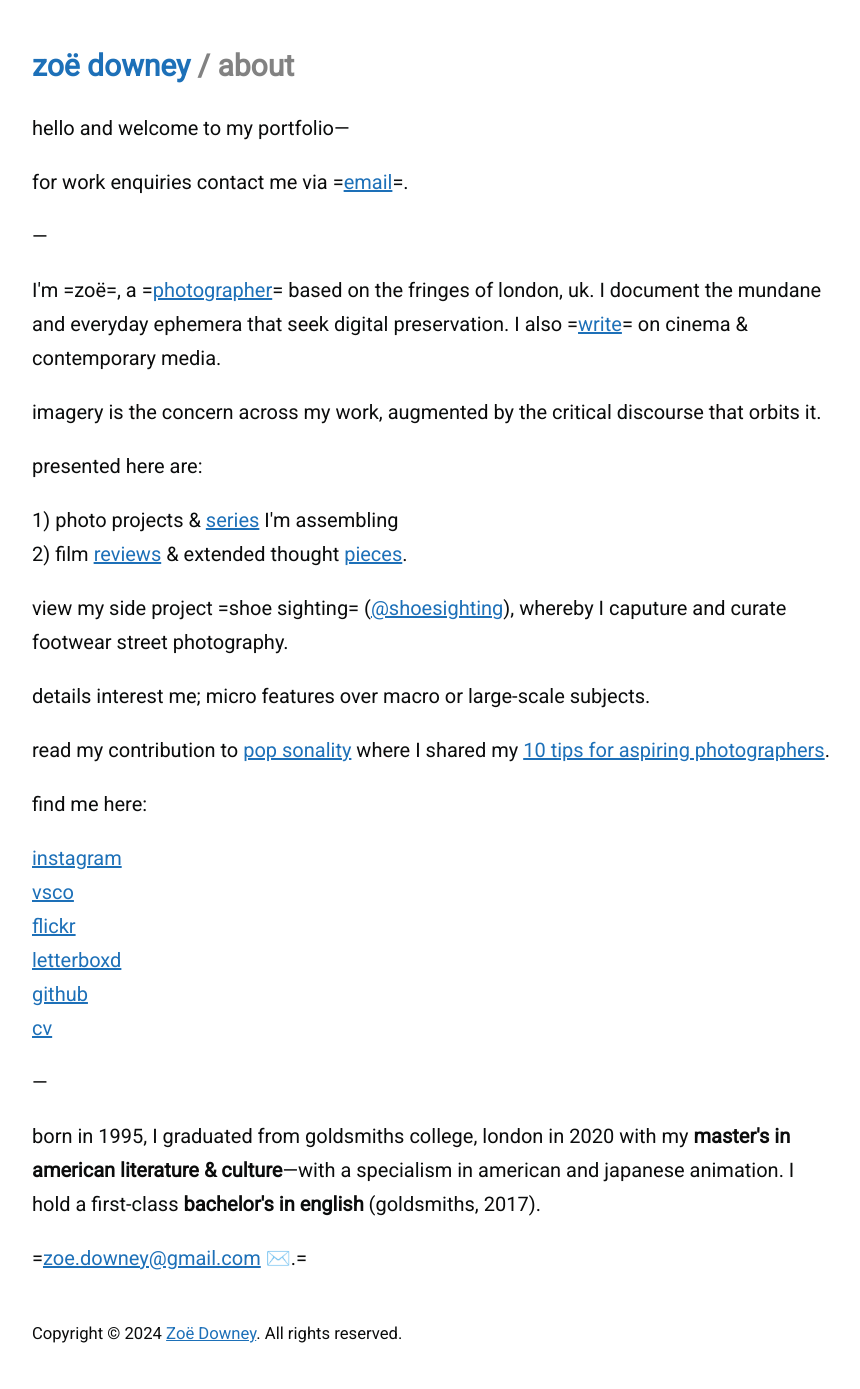
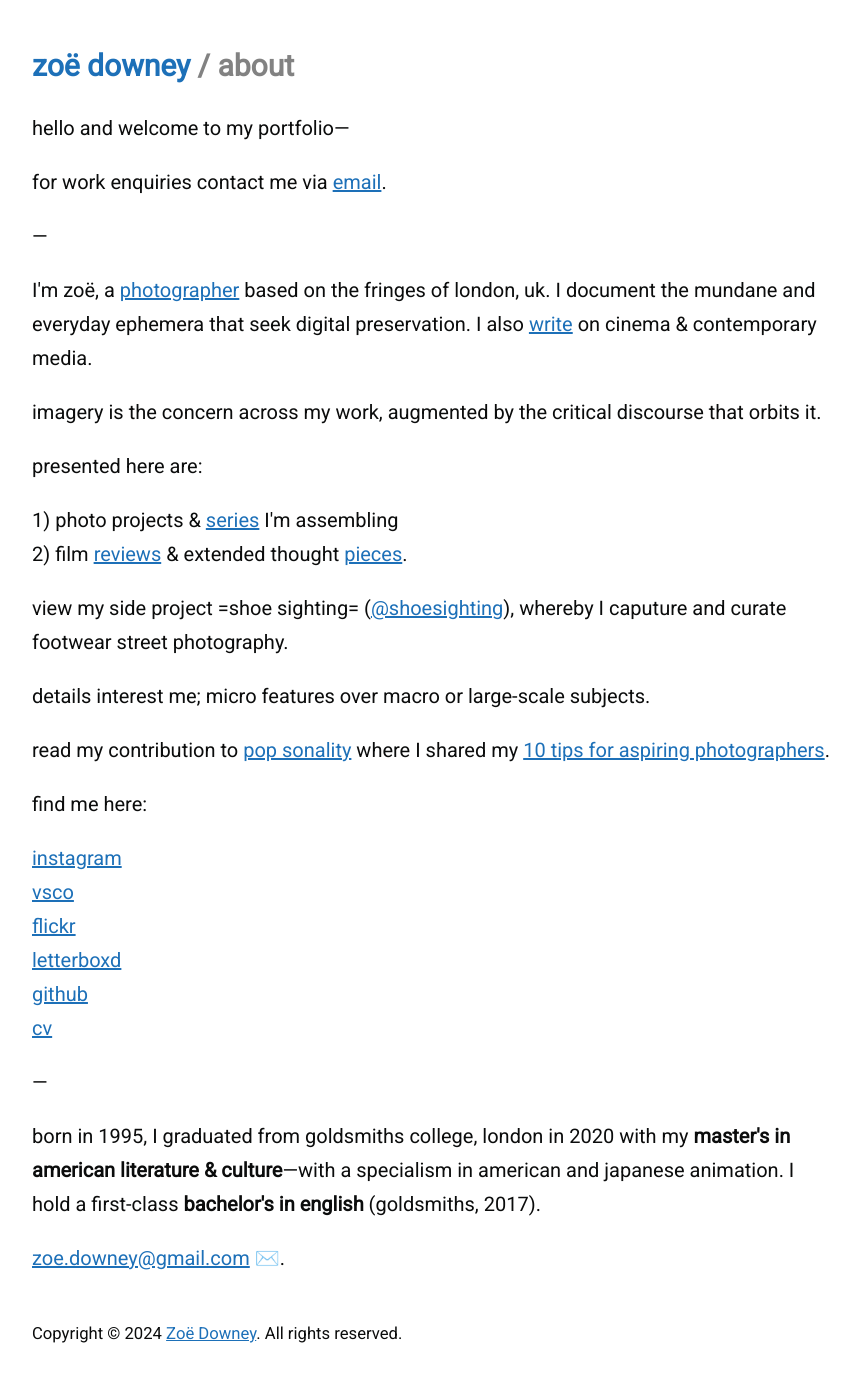
Before and after one commit to zoeurl/zoedowney.github.io, a Jekyll site: the page built from about/index.html, in a window 1280 px wide. Shown: the whole page, without its empty margins (208-1068 px from the left). Built offline with Jekyll 4.4.1, drawn with Linux system fonts in a browser that asks for light colours.

```diff
--- a/about/index.html
+++ b/about/index.html
@@ -6,11 +6,11 @@ title: about
 <p>
 hello and welcome to my portfolio—
 </p>
-for work enquiries contact me via =<a href="mailto:{{site.email}}">email</a>=.
+for work enquiries contact me via <a href="mailto:{{site.email}}">email</a>.
 </p>
 —
 </p>
-I'm =zoë=, a =<a href="https://www.zoedowney.com/photography/">photographer</a>= based on the fringes of london, uk. I document the mundane and everyday ephemera that seek digital preservation. I also =<a href="https://www.zoedowney.com/writing/">write</a>= on cinema & contemporary media.
+I'm zoë, a <a href="https://www.zoedowney.com/photography/">photographer</a> based on the fringes of london, uk. I document the mundane and everyday ephemera that seek digital preservation. I also <a href="https://www.zoedowney.com/writing/">write</a> on cinema & contemporary media.
 </p>
 imagery is the concern across my work, augmented by the critical discourse that orbits it.
 </p>
@@ -38,4 +38,4 @@ find me here:
 </p>
 born in 1995, I graduated from goldsmiths college, london in 2020 with my <strong>master's in american literature & culture</strong>—with a specialism in american and japanese animation. I hold a first-class <strong>bachelor's in english</strong> (goldsmiths, 2017).
 </p>
-=<a href="mailto:{{site.email}}">zoe.downey@gmail.com</a> ✉️.=
+<a href="mailto:{{site.email}}">zoe.downey@gmail.com</a> ✉️.
```
